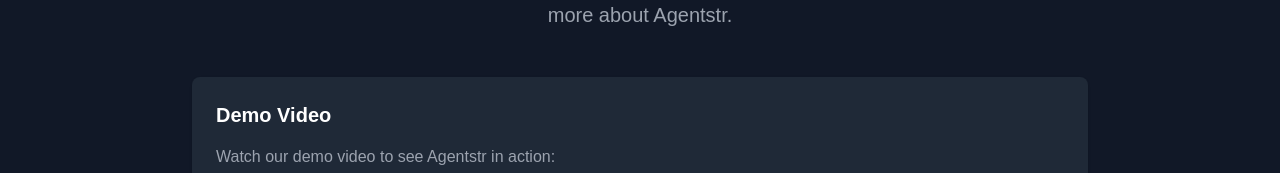
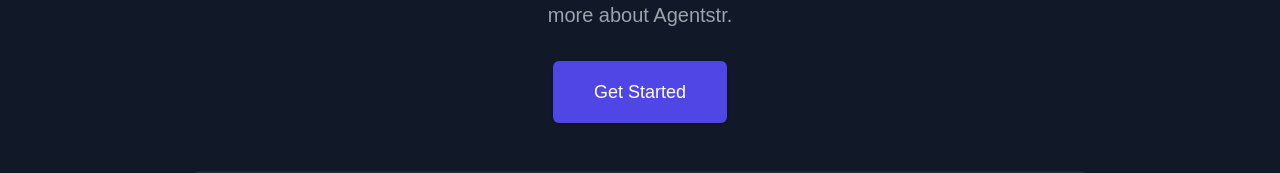
Before and after one commit to agentstr/agentstr-ui, a Next.js app: page /demo in a window 1280 px wide. Shown: the part 235-408 px from the top of the page. Built offline with nearby package versions, Linux system fonts and the light colour scheme.

Commit message:
lets try this

```diff
--- a/app/demo/page.tsx
+++ b/app/demo/page.tsx
@@ -12,6 +12,16 @@
           <p className="mt-3 text-base text-gray-400 sm:mt-5 sm:text-lg sm:max-w-xl sm:mx-auto md:mt-5 md:text-xl">
             Watch our demo video and view the presentation slides to learn more about Agentstr.
           </p>
+          <div className="mt-5 max-w-md mx-auto sm:flex sm:justify-center md:mt-8">
+            <div className="rounded-md shadow">
+              <a
+                href="/usage"
+                className="flex items-center justify-center px-8 py-3 border border-transparent text-base font-medium rounded-md text-white bg-indigo-600 hover:bg-indigo-700 md:py-4 md:text-lg md:px-10"
+              >
+                Get Started
+              </a>
+            </div>
+          </div>
         </div>
 
         <div className="mt-12 max-w-4xl mx-auto">
--- a/app/docs/page.tsx
+++ b/app/docs/page.tsx
@@ -3,7 +3,7 @@
 export default function DocsPage() {
   return (
     <main className="min-h-screen bg-gray-900">
-      <div className="h-[calc(100vh-4rem)]">
+      <div className="sm:pt-0 pt-16 h-[calc(100vh-4rem)]">
         <iframe
           src="/docs/index.html"
           className="w-full h-full"
```
